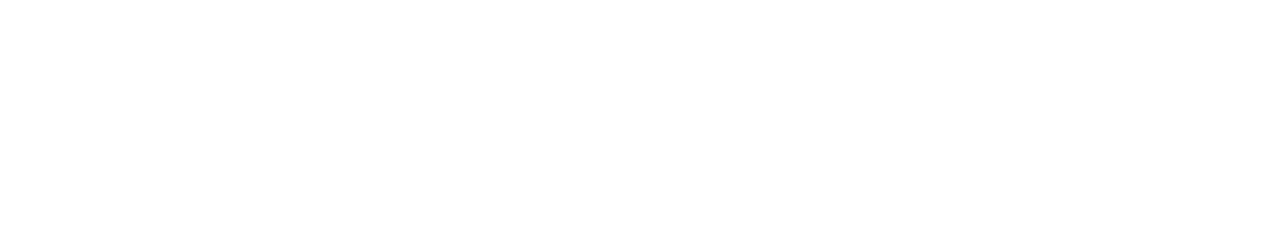
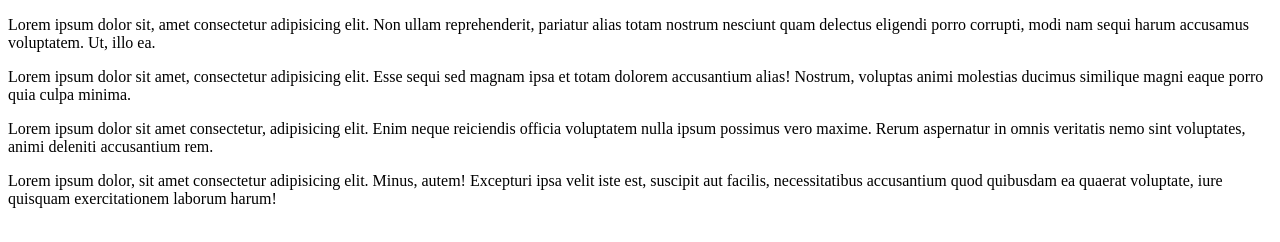
Before and after one commit to Ernestotti/primerRepoActiva, a plain HTML site: page index.html in a window 1280 px wide. Drawn offline with Linux system fonts and the light colour scheme.

Commit message:
manejandoElDom

```diff
--- a/index.html
+++ b/index.html
@@ -7,6 +7,10 @@
     <title>Probando gitHub</title>
 </head>
 <body>
-
+    <p id="parrafo1" class="parrafo">Lorem ipsum dolor sit, amet consectetur adipisicing elit. Non ullam reprehenderit, pariatur alias totam nostrum nesciunt quam delectus eligendi porro corrupti, modi nam sequi harum accusamus voluptatem. Ut, illo ea.</p>
+    <p class="parrafo">Lorem ipsum dolor sit amet, consectetur adipisicing elit. Esse sequi sed magnam ipsa et totam dolorem accusantium alias! Nostrum, voluptas animi molestias ducimus similique magni eaque porro quia culpa minima.</p>
+    <p id="parrafo3">Lorem ipsum dolor sit amet consectetur, adipisicing elit. Enim neque reiciendis officia voluptatem nulla ipsum possimus vero maxime. Rerum aspernatur in omnis veritatis nemo sint voluptates, animi deleniti accusantium rem.</p>
+    <p>Lorem ipsum dolor, sit amet consectetur adipisicing elit. Minus, autem! Excepturi ipsa velit iste est, suscipit aut facilis, necessitatibus accusantium quod quibusdam ea quaerat voluptate, iure quisquam exercitationem laborum harum!</p>
+    <script src="manejandoElDom.js"></script>
 </body>
 </html>
```
Also changed, not shown: manejandoElDom.js (added).
